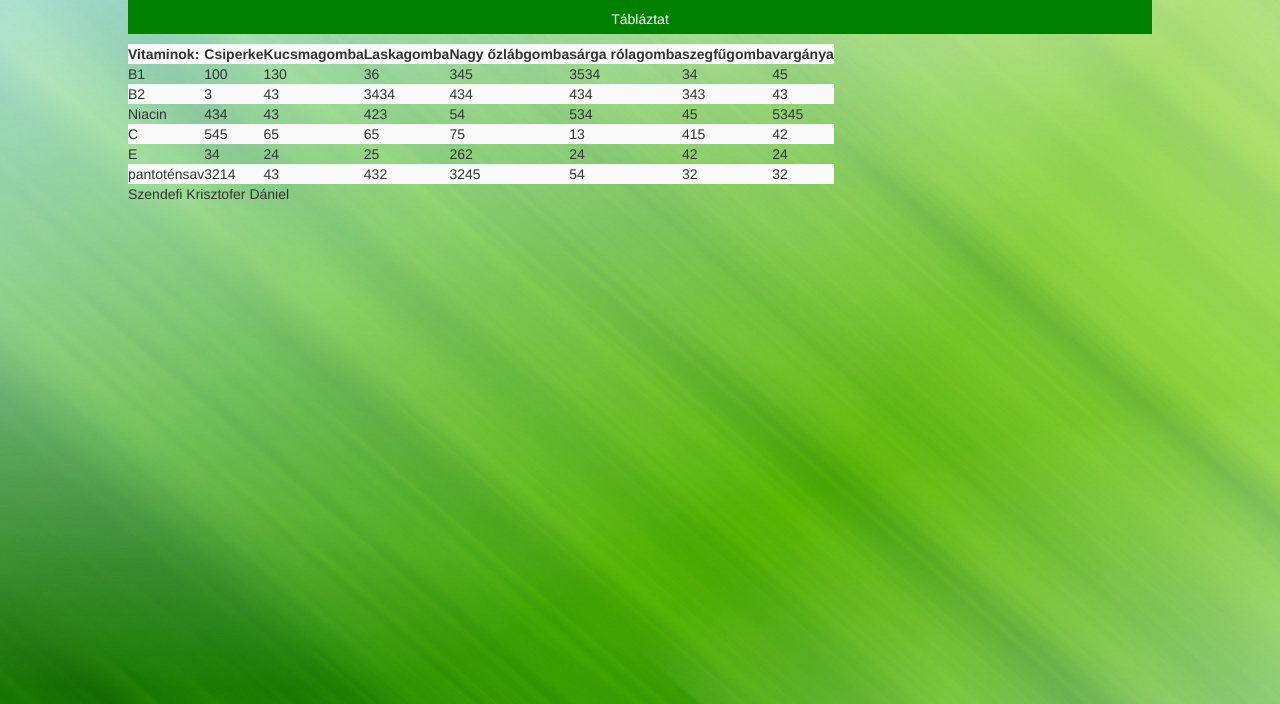
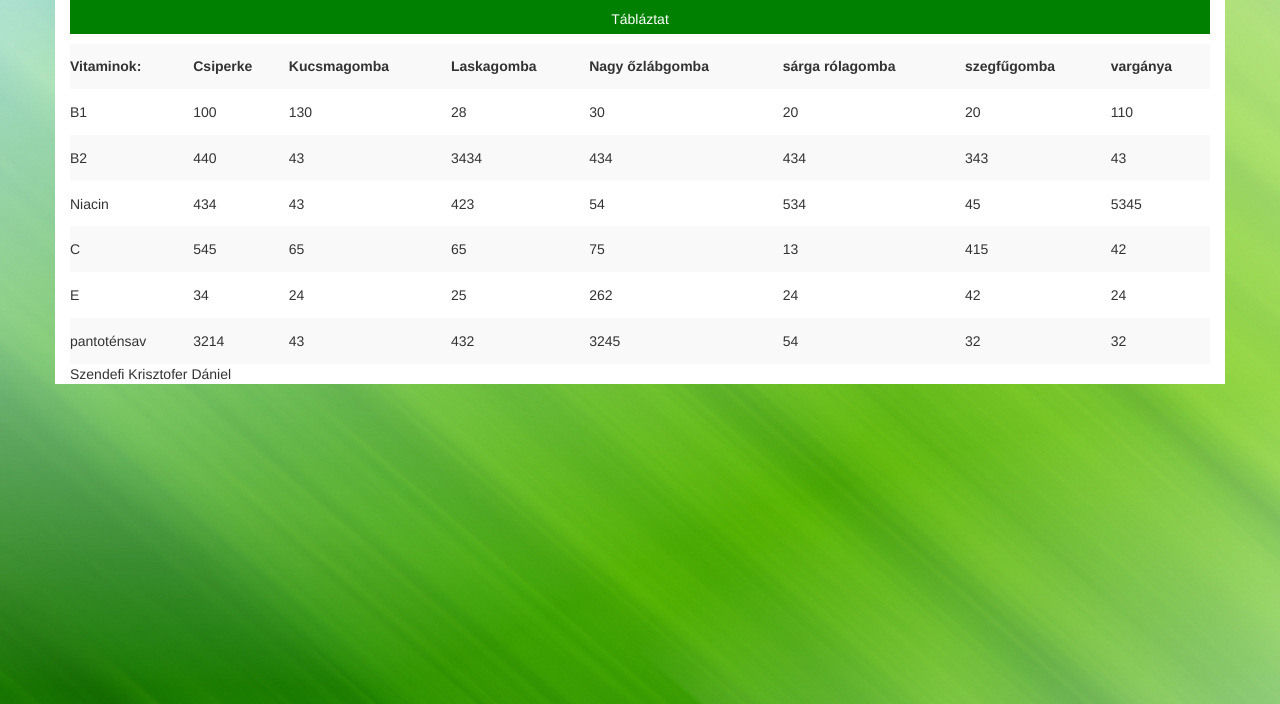
Before and after one commit to Christuss/szendefi_krisztofer_vizsga, a plain HTML site: page tablazat.html in a window 1280 px wide. Shown: the part 96-800 px from the top of the page. Drawn offline with nearby package versions, Linux system fonts and the light colour scheme.

Commit message:
tablazat befejezese

```diff
--- a/style.css
+++ b/style.css
@@ -1,5 +1,6 @@
 body {
     margin: auto;
+    font-family: Arial, Helvetica, sans-serif;
     background-image: url(Web_agazati_forras_A/hatterek/hatter1.jpg);
     text-align: justify;
 }
@@ -11,6 +12,7 @@ main {
     "f f f";
     margin: auto;
     width: 80%;
+    background-color: white;
 }
 header {
     grid-area: h;
@@ -58,7 +60,10 @@ aside img {
 footer {
     grid-area: f;
 }
-
+table {
+    width: 100%;
+    height: 25vw;
+}
 @media screen and (max-width: 600px) {
     main {
         width: 100%;
--- a/tablazat.html
+++ b/tablazat.html
@@ -11,7 +11,7 @@
     <link rel="stylesheet" href="https://maxcdn.bootstrapcdn.com/bootstrap/3.4.1/css/bootstrap.min.css">
 </head>
 <body>
-    <main>
+    <main class="container">
         <header>
             <h1>A gombákról</h1>
         </header>
@@ -36,15 +36,15 @@
                 <td>B1</td>
                 <td>100</td>
                 <td>130</td>
-                <td>36</td>
-                <td>345</td>
-                <td>3534</td>
-                <td>34</td>
-                <td>45</td>
+                <td>28</td>
+                <td>30</td>
+                <td>20</td>
+                <td>20</td>
+                <td>110</td>
             </tr>
             <tr>
                 <td>B2</td>
-                <td>3</td>
+                <td>440</td>
                 <td>43</td>
                 <td>3434</td>
                 <td>434</td>
```
